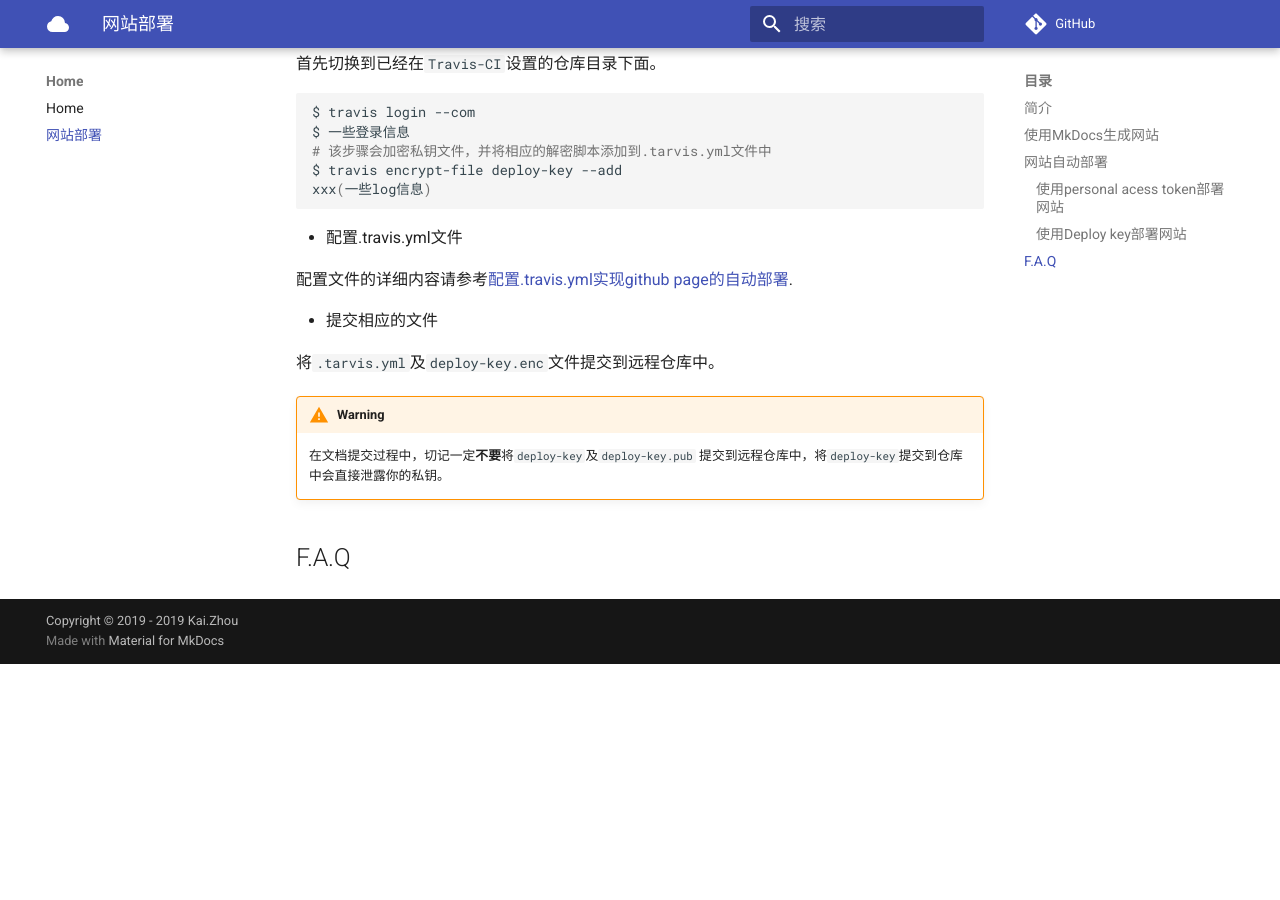
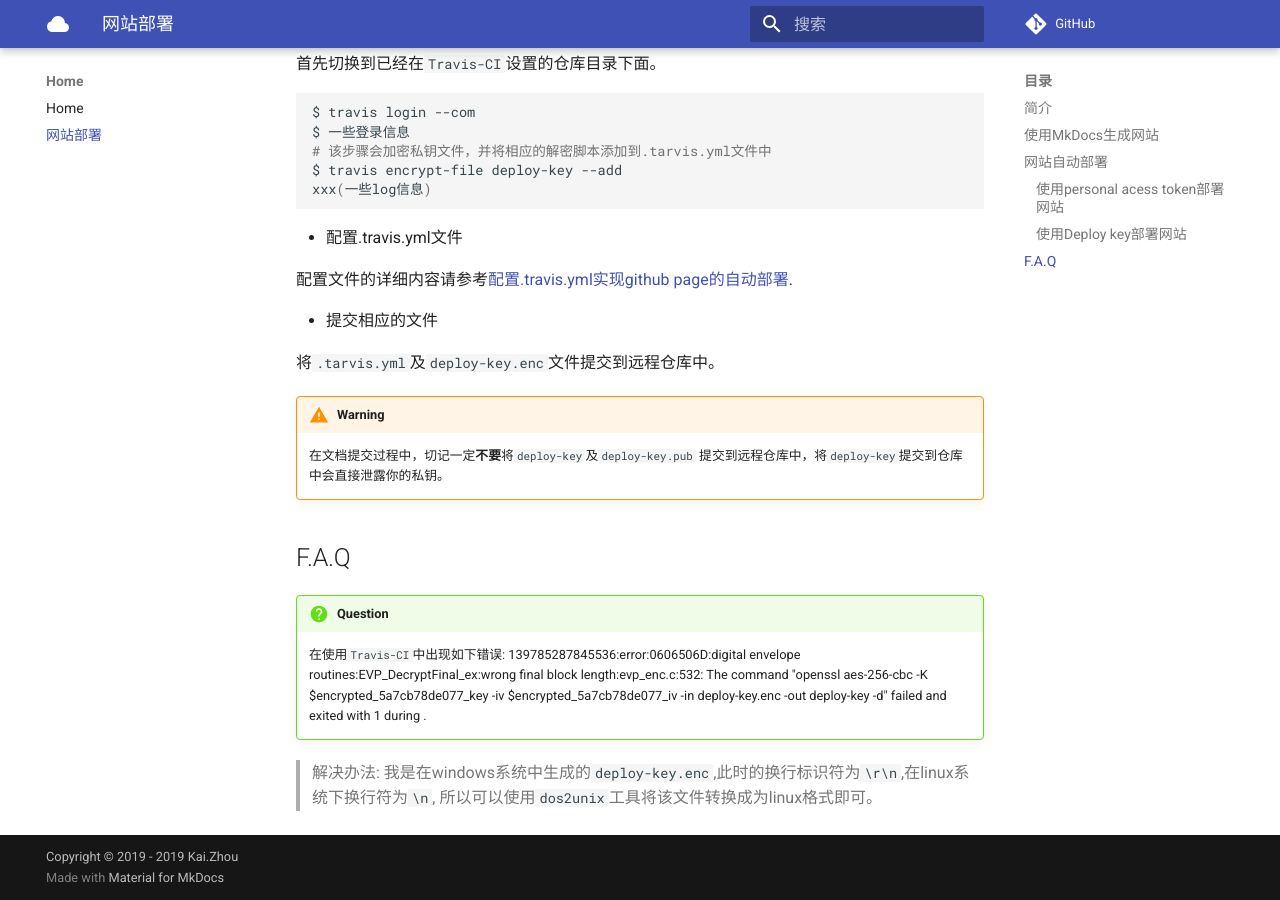
Before and after one commit to zhoukaidev/ks_blog, an MkDocs documentation site: the page built from docs/shell/CI/deployGithubIO.md, in a window 1280 px wide and 900 px high, scrolled down 1964 px. Built offline with MkDocs 1.6.1 and Material for MkDocs 9.7.7, drawn with Linux system fonts in a browser that asks for light colours; comment, search, counter and statistics services are not loaded; before the commit the page ends 2628 px from its top, so only the background shows below that.

Commit message:
Add FAQ in deployGithubIO.md

```diff
--- a/docs/shell/CI/deployGithubIO.md
+++ b/docs/shell/CI/deployGithubIO.md
@@ -97,3 +97,11 @@ xxx(一些log信息)
     提交到远程仓库中，将`deploy-key`提交到仓库中会直接泄露你的私钥。
 
 ## F.A.Q
+
+!!! question
+    在使用`Travis-CI`中出现如下错误:
+    139785287845536:error:0606506D:digital envelope routines:EVP_DecryptFinal_ex:wrong final block length:evp_enc.c:532:
+    The command "openssl aes-256-cbc -K $encrypted_5a7cb78de077_key -iv $encrypted_5a7cb78de077_iv -in deploy-key.enc -out deploy-key -d" failed and exited with 1 during .
+
+> 解决办法: 我是在windows系统中生成的`deploy-key.enc`,此时的换行标识符为`\r\n`,在linux系统下换行符为`\n`,
+> 所以可以使用`dos2unix`工具将该文件转换成为linux格式即可。
```
